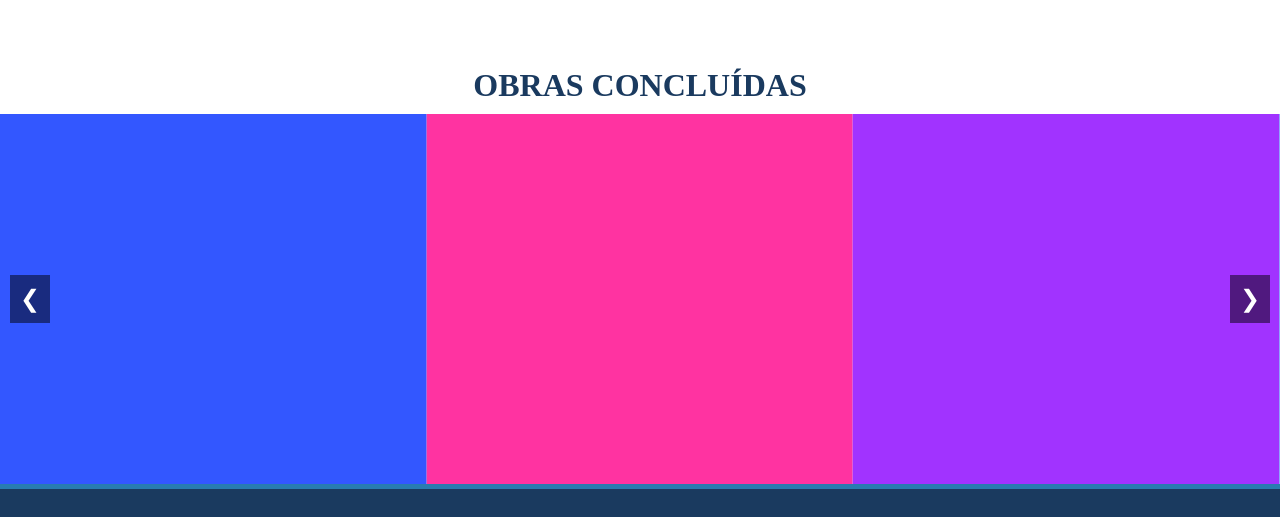
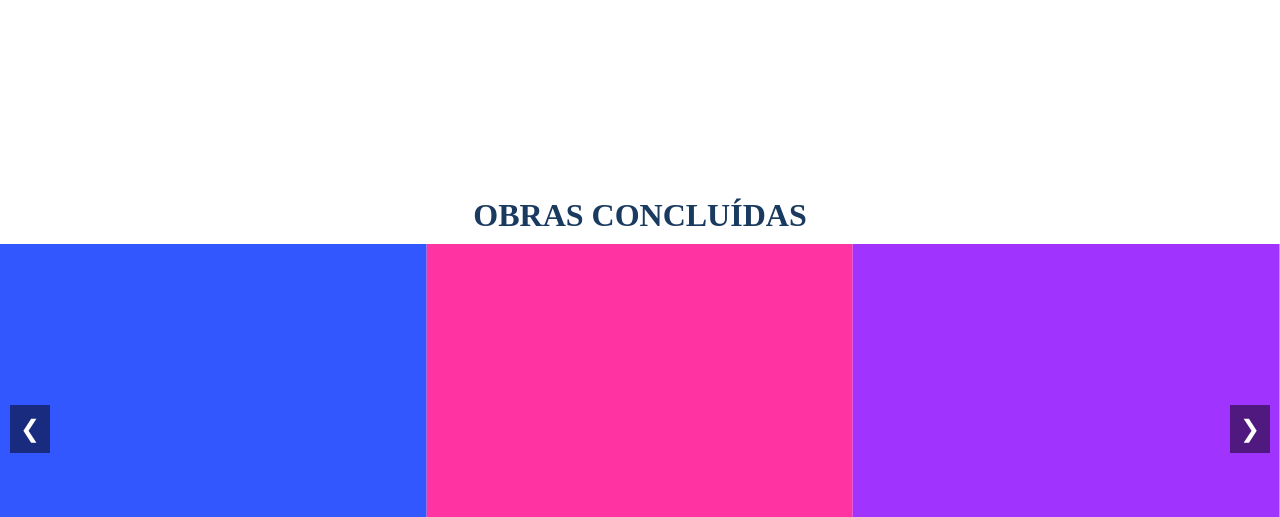
Before and after one commit to Alison2014/portifolio, a plain HTML site: page sites-desenvolvimento/SITE ARPLAN DEV/Index.html in a window 1280 px wide. Shown: the part 2865-3382 px from the top of the page. Drawn offline with Linux system fonts and the light colour scheme; a web font is replaced by a local one.

Commit message:
Atualizar o styles.css

```diff
--- a/sites-desenvolvimento/SITE ARPLAN DEV/css/styles.css
+++ b/sites-desenvolvimento/SITE ARPLAN DEV/css/styles.css
@@ -629,16 +629,10 @@ footer{
 }
 /*ANIMAÇÃO DE ENTRADA DE ELEMENTOS*/
 
-.obras-con{
-    margin-top: 70px;
-    margin-bottom: 10px;
-    text-align: center;
-    color: #1a3a5f;
-}
 
 
 .obras-con{
-    margin-top: 70px;
+    margin-top: 200px;
     margin-bottom: 10px;
     text-align: center;
     color: #1a3a5f;
```
